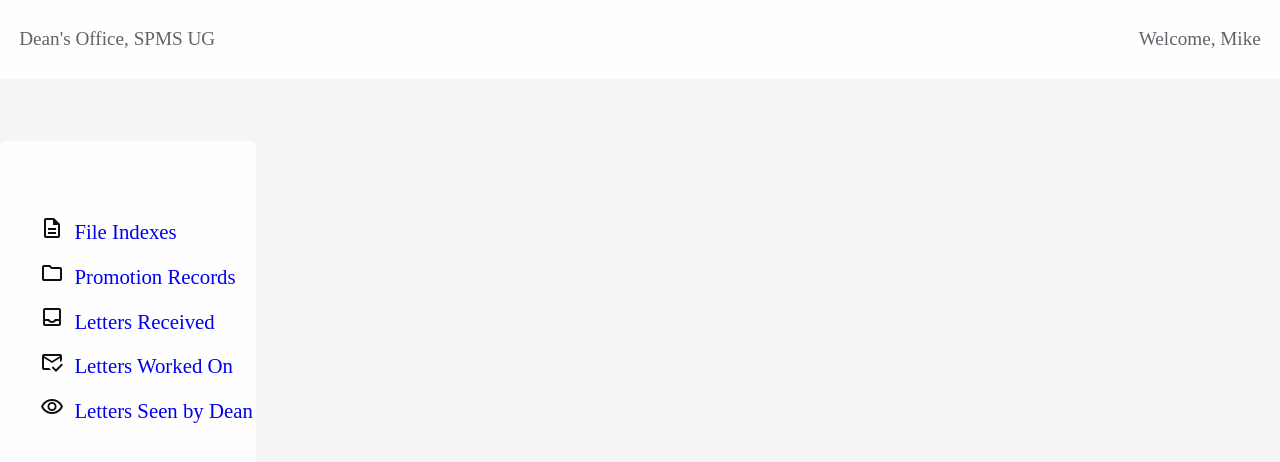
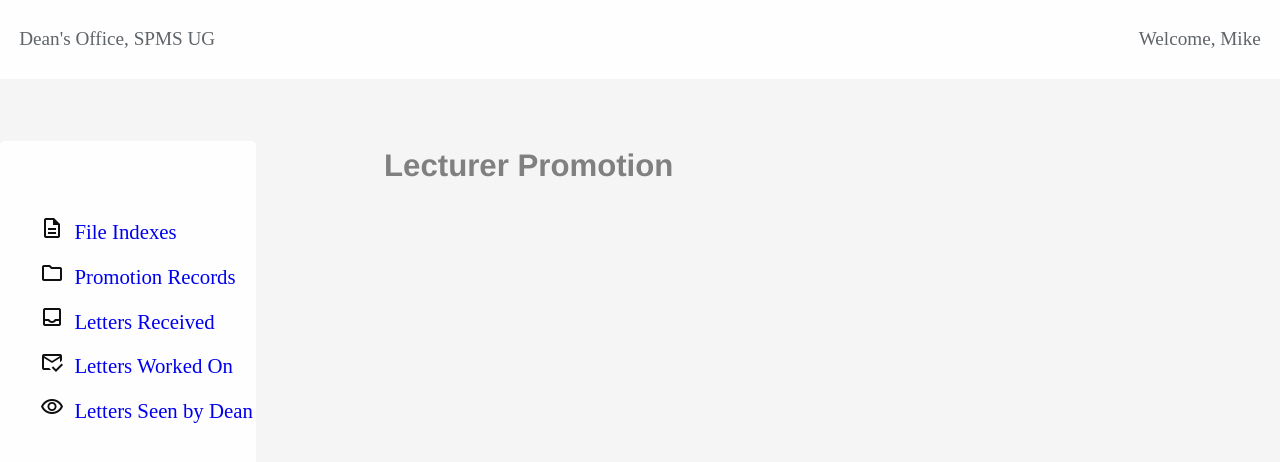
Before and after one commit to michaelamponsah/spms-application, a React (Create React App) app: page / in a window 1280 px wide. Shown: the top 462 px of the page. Built offline with nearby package versions, Linux system fonts and the light colour scheme.

Commit message:
Dashboard layout implementaion
Wrote a mockup code for dashboard. Yet to implement a full dashboard layout

```diff
--- a/src/pages/Dashboard/index.js
+++ b/src/pages/Dashboard/index.js
@@ -1,11 +1,13 @@
 import React from "react";
 import SideNavigation from "../../components/SideNavigation";
+import PromotionRecordsPage from "../PromotionRecords";
 import classes from "./style.module.css";
 
 const Dashboard = () => {
   return (
     <section className={classes.dashboard}>
       <SideNavigation />
+      <PromotionRecordsPage />
     </section>
   );
 };
--- a/src/pages/Dashboard/style.module.css
+++ b/src/pages/Dashboard/style.module.css
@@ -1,4 +1,5 @@
 .dashboard {
   background-color: #F5F5F5;
   min-height: 100vh;
+  display: flex;
 }
--- a/src/pages/PromotionRecords/index.js
+++ b/src/pages/PromotionRecords/index.js
@@ -1,9 +1,14 @@
-import React from 'react'
+import React from "react";
+import classes from "./style.module.css";
 
 const PromotionRecordsPage = () => {
   return (
-    <div>PromotionRecordsPage</div>
-  )
-}
+    <div>
+      <h2 className={classes.title}>Lecturer Promotion </h2>
+      <div className={classes["content__area"]}>
+      </div>
+    </div>
+  );
+};
 
-export default PromotionRecordsPage
+export default PromotionRecordsPage;
--- a/src/pages/PromotionRecords/style.module.css
+++ b/src/pages/PromotionRecords/style.module.css
@@ -0,0 +1,11 @@
+.title {
+  color: gray;
+  font-family: 'Franklin Gothic Medium', 'Arial Narrow', Arial, sans-serif;
+  margin-left: 8rem;
+  margin-top: 4rem;
+}
+
+.content__area{
+    background-color: #fefefe;
+    width: 100%;
+}
```
